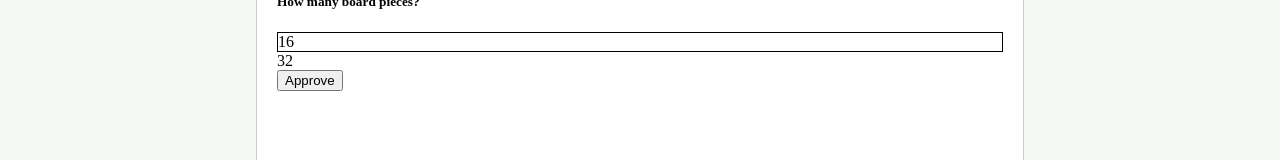
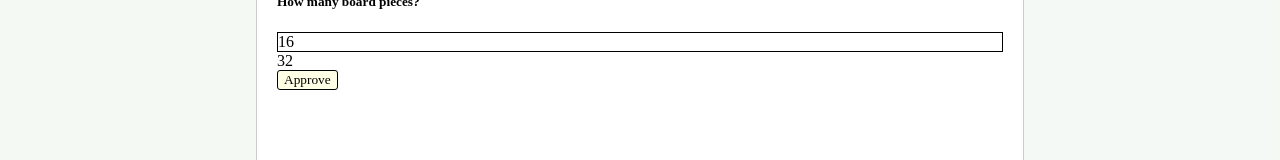
Before and after one commit to roeechaimo/mem-game, a React (Create React App) app: page / in a window 1280 px wide. Shown: the part 250-410 px from the top of the page. Built offline with nearby package versions, Linux system fonts and the light colour scheme.

Commit message:
create AppButton component

```diff
--- a/src/GamePage/modals/ChoseBoardModal/ChoseBoardModal.js
+++ b/src/GamePage/modals/ChoseBoardModal/ChoseBoardModal.js
@@ -2,6 +2,7 @@ import React, { useState } from "react";
 import ReactModal from "react-modal";
 import "./choseBoardModal.scss";
 import { TEXTS } from "./../../../texts";
+import AppButton from "../../../appButton/AppButton";
 
 function ChoseBoardModal(props) {
   const { isModalOpen, onApproveClick } = props;
@@ -42,9 +43,10 @@ function ChoseBoardModal(props) {
         32
       </div>
 
-      <button onClick={() => onApproveClick(pieces)}>
-        {TEXTS.GamePage.ChoseBoardModal.approveButton}
-      </button>
+      <AppButton
+        text={TEXTS.GamePage.ChoseBoardModal.approveButton}
+        onClick={() => onApproveClick(pieces)}
+      />
     </ReactModal>
   );
 }
--- a/src/GamePage/modals/GameOverModal/GameOverModal.js
+++ b/src/GamePage/modals/GameOverModal/GameOverModal.js
@@ -2,6 +2,7 @@ import React from "react";
 import ReactModal from "react-modal";
 import "./gameOverModal.scss";
 import { TEXTS } from "../../../texts";
+import AppButton from "../../../appButton/AppButton";
 
 function GameOverModal(props) {
   const { isModalOpen, onApproveClick, title } = props;
@@ -21,9 +22,10 @@ function GameOverModal(props) {
 
       <h5>{TEXTS.GamePage.Countdown.GameOverModal.subtitle}</h5>
 
-      <button onClick={() => onApproveClick()}>
-        {TEXTS.GamePage.Countdown.GameOverModal.approveButton}
-      </button>
+      <AppButton
+        text={TEXTS.GamePage.Countdown.GameOverModal.approveButton}
+        onClick={() => onApproveClick()}
+      />
     </ReactModal>
   );
 }
--- /dev/null
+++ b/src/appButton/AppButton.js
@@ -0,0 +1,14 @@
+import React from "react";
+import "./appButton.scss";
+
+function AppButton(props) {
+  const { text, onClick } = props;
+
+  return (
+    <button className="app-button" onClick={onClick}>
+      {text}
+    </button>
+  );
+}
+
+export default AppButton;
--- /dev/null
+++ b/src/appButton/appButton.scss
@@ -0,0 +1,8 @@
+@import "./../styles/variables.scss";
+
+button.app-button {
+  background-color: $button-background;
+  border: 1px solid $black;
+  border-radius: 3px;
+  font-family: $app-font;
+}
--- a/src/styles/variables.scss
+++ b/src/styles/variables.scss
@@ -2,5 +2,6 @@ $app-font: "Comic Neue", cursive;
 
 $black: #000;
 $shadow: #b3b3cc;
+$button-background: #ffffe6;
 
 $cell-border: $black;
```
